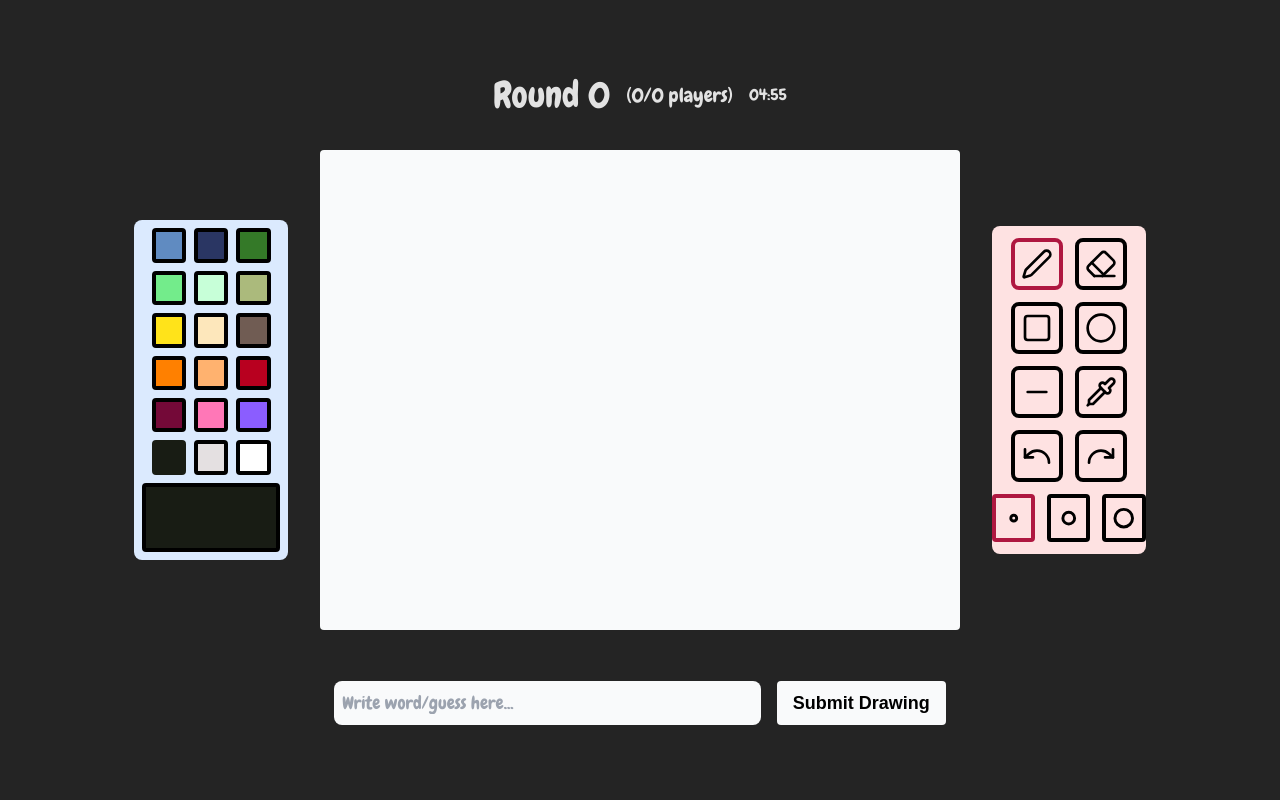
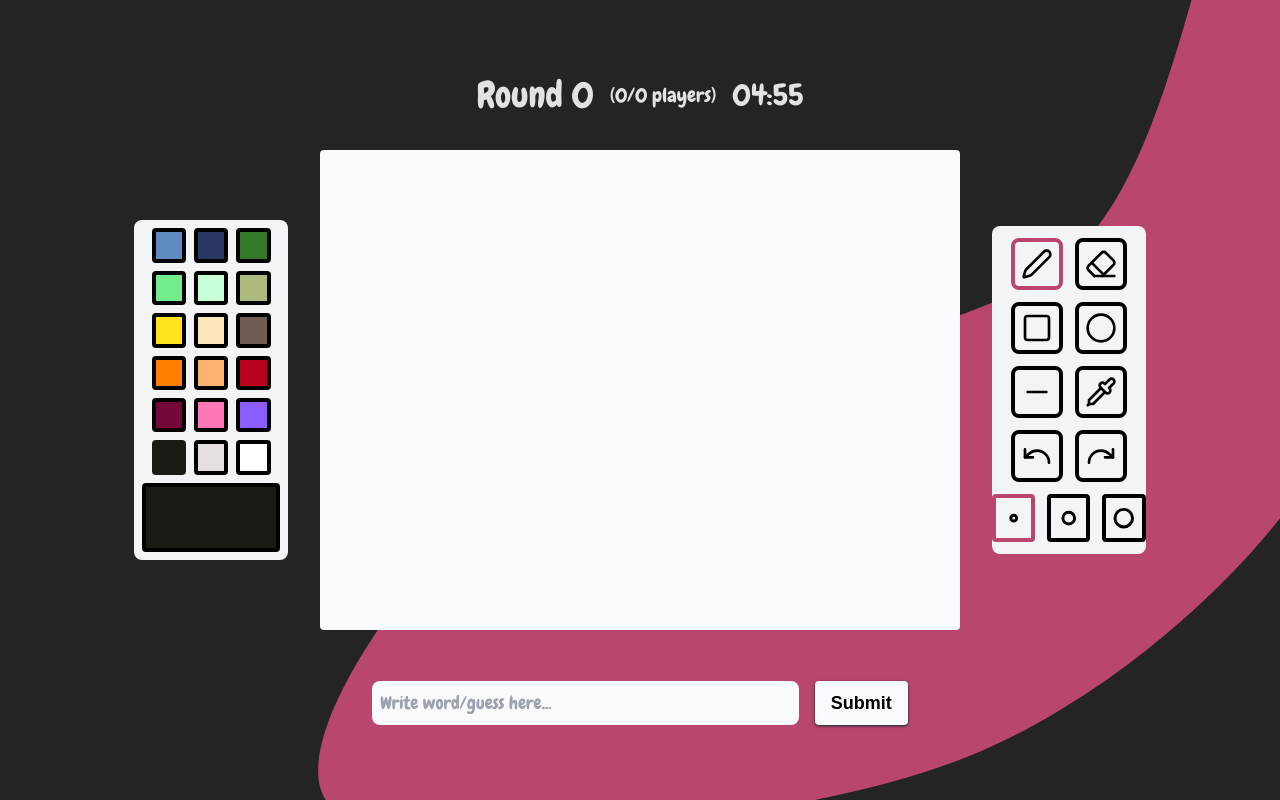
Before and after one commit to matjohn10/Flow, a React (Vite) app: page /game-time/1/play in a window 1280 px wide. Built offline with nearby package versions, Linux system fonts and the light colour scheme; no server answers; a web font is replaced by a local one.

Commit message:
Style - Added proper UI to every page.

```diff
--- a/src/App.tsx
+++ b/src/App.tsx
@@ -1,13 +1,37 @@
 import { Link } from "react-router-dom";
 import { APP_NAME } from "./constants";
+import { isMobile } from "react-device-detect";
 
+// TODO: Make design
 function App() {
   return (
-    <div className="w-full h-full flex flex-col justify-center items-center p-10 gap-4">
-      <h1 className="font-extrabold text-5xl">{APP_NAME}</h1>
-      <button className="bg-gray-200 border-2 rounded text-black px-4 py-2">
-        <Link to="/game">Start Game</Link>
-      </button>
+    <div className="relative w-full h-full flex flex-col p-24 gap-4">
+      <h1 className="font-extrabold text-7xl md:text-9xl">{APP_NAME}</h1>
+
+      <p className="font-semibold text-2xl sm:text-4xl ml-4 md:ml-12">
+        Draw. Guess. Pass. Laugh.
+      </p>
+      <p className="font-semibold text-sm sm:text-lg ml-4 md:ml-12">
+        Unleash your creativity and connect with friends in a fun, fast-paced
+        game of drawing and guessing!
+      </p>
+      <div className="flex w-full h-full justify-center items-center">
+        <button className="bg-gray-200 border-2 rounded text-black px-4 md:px-8 py-2 md:py-3 text-2xl font-semibold shadow shadow-gray-800">
+          <Link to="/game">Start Game</Link>
+        </button>
+      </div>
+      {isMobile ? (
+        <div className="absolute -z-40 flex top-0 left-0 w-full h-full">
+          <img className="w-full object-cover" src="/bg-home.svg" alt="svg" />
+        </div>
+      ) : (
+        <div
+          style={{ width: window.innerWidth, height: window.innerHeight }}
+          className="absolute -right-[250px] -z-40 flex justify-center items-center"
+        >
+          <img className="w-full" src="/bg-home.svg" alt="svg" />
+        </div>
+      )}
     </div>
   );
 }
--- a/src/components/ColorsBoard.tsx
+++ b/src/components/ColorsBoard.tsx
@@ -8,7 +8,7 @@ interface props {
 
 function ColorsBoard({ currColor, setColor }: props) {
   return (
-    <div className="flex flex-wrap justify-center w-full md:w-1/6 xl:w-[12%] h-auto bg-blue-100 rounded-lg p-2 gap-2">
+    <div className="flex flex-wrap justify-center w-full md:w-1/6 xl:w-[12%] h-auto bg-gray-100 rounded-lg p-2 gap-2">
       {COLORS.map((c) => (
         <div
           key={c}
--- a/src/components/GameEnd.tsx
+++ b/src/components/GameEnd.tsx
@@ -9,14 +9,17 @@ import {
 } from "../utils/helpers";
 import { useEffect, useState } from "react";
 import { ShowingContent } from "../utils/types";
+import { isMobile } from "react-device-detect";
+import { ArrowBigLeft } from "lucide-react";
 
+// TODO: Add check for gameID, it not navigate to home page
 function GameEnd() {
   const params = useParams();
   const navigate = useNavigate();
   const roomId = params.roomId;
 
-  const { data, isLoading } = useFullGame(roomId ?? "");
-  //const { data, isLoading } = useGameTest();
+  //const { data, isLoading } = useFullGame(roomId ?? "");
+  const { data, isLoading } = useGameTest();
 
   // content, from-username, from-avatar, from-color
   const [playerContentShowing, setPlayerContentShowing] = useState<
@@ -98,12 +101,11 @@ function GameEnd() {
           navigate("/");
         }}
       >
-        Leave
+        <ArrowBigLeft color="white" className="w-12 h-10" />
       </div>
-      <h1 className="text-4xl font-bold">Game Room ({roomId})</h1>
-      <div className="w-full border-[1px] border-gray-100 my-4" />
-      <div className="flex flex-col md:flex-row w-full md:w-2/3 min-w-[350px] md:min-w-[725px] h-full border-2 border-gray-50 rounded-lg">
-        <div className="flex flex-wrap justify-center md:justify-start md:flex-col gap-2 p-4 w-full md:w-1/4 md:border-r-2 md:border-gray-50">
+      <h1 className="text-3xl sm:text-6xl font-bold">Game Room ({roomId})</h1>
+      <div className="flex flex-col md:flex-row w-full md:w-2/3 min-w-[350px] md:min-w-[725px] h-full border-2 border-gray-900 rounded-lg">
+        <div className="flex flex-wrap bg-dark justify-center md:justify-start md:flex-col gap-2 p-4 w-full md:w-1/4 md:border-r-2 md:border-gray-50">
           {isLoading || !data ? (
             <p>No Players</p>
           ) : (
@@ -140,9 +142,13 @@ function GameEnd() {
             })
           )}
         </div>
-        <div className="flex flex-col gap-2 p-4 w-full md:w-3/4 items-center overflow-scroll">
+        <div className="flex flex-col gap-2 p-4 w-full md:w-3/4 items-center overflow-scroll md:bg-dark-50">
           {playerContentShowing.length === 0 ? (
-            <p>Select a player...</p>
+            isCreator() ? (
+              <p>Select a player...</p>
+            ) : (
+              <p>Waiting for host</p>
+            )
           ) : (
             <>
               {playerContentShowing.slice(0, sliceShown).map((c, i) =>
@@ -217,6 +223,19 @@ function GameEnd() {
           )}
         </div>
       </div>
+
+      {isMobile ? (
+        <div className="absolute -z-40 flex top-0 left-0 w-full h-full">
+          <img className="w-full object-cover" src="/bg-home.svg" alt="svg" />
+        </div>
+      ) : (
+        <div
+          style={{ width: window.innerWidth, height: window.innerHeight }}
+          className="absolute -right-[250px] -z-40 flex justify-center items-center"
+        >
+          <img className="w-full" src="/bg-home.svg" alt="svg" />
+        </div>
+      )}
     </div>
   );
 }
--- a/src/components/GamePage.tsx
+++ b/src/components/GamePage.tsx
@@ -14,6 +14,7 @@ import { DrawStep } from "../utils/types";
 import { isMobile } from "react-device-detect";
 import { MAX_DRAW, MAX_GUESS } from "../constants";
 
+// TODO: Add check for gameID, it not navigate to home page
 function GamePage() {
   const query = useQueryClient();
   const params = useParams();
@@ -27,12 +28,6 @@ function GamePage() {
   const ref = useRef<HTMLCanvasElement>(null);
   const [ctx, setCtx] = useState<CanvasRenderingContext2D>();
   const [drawingStack, setDrawingStack] = useState<DrawStep[]>([]);
-  const [canvasWidth, setCanvasWidth] = useState(
-    isMobile ? window.innerWidth : window.innerWidth / 2
-  );
-  const [canvasHeight, setCanvasHeight] = useState(
-    ratioCanvas(isMobile ? window.innerWidth : window.innerWidth / 2, false)
-  );
   const [timer, setTimer] = useState(0);
   const timerStart = useRef(Date.now());
 
@@ -197,14 +192,19 @@ function GamePage() {
         </div>
       ) : (
         <div className="flex flex-col w-full h-full items-center justify-center gap-2">
-          <div className="flex w-full justify-center items-center gap-4 mb-6 lg:mb-0 px-4">
-            <h1 className="font-semibold text-2xl lg:text-4xl">
-              Round {data?.round ?? 0}
-            </h1>
+          <div className="flex flex-col sm:flex-row w-full justify-center items-center gap-4 mb-6 lg:mb-0 px-4">
+            <h1 className="font-semibold text-4xl">Round {data?.round ?? 0}</h1>
             <h2 className="hidden lg:block font-semibold text-xl">
               ({entryCount}/{data?.players.length ?? 0} players)
             </h2>
-            <p>{displayTime(getRoundTime() - timer)}</p>
+            <p
+              style={{
+                color: getRoundTime() - timer < 10 ? "#b9466c" : "#ffffffde",
+              }}
+              className="font-semibold text-3xl p-0 m-0"
+            >
+              {displayTime(getRoundTime() - timer)}
+            </p>
           </div>
 
           <DrawingBoard
@@ -243,7 +243,7 @@ function GamePage() {
             />
             {isDrawingRound(data?.round) ? (
               <button
-                className="font-semibold text-lg bg-gray-50 text-black px-4 py-2 rounded"
+                className="font-semibold text-lg bg-gray-50 text-black px-4 py-2 rounded shadow shadow-gray-800"
                 disabled={!data}
                 onClick={handleDrawingSubmit}
               >
@@ -255,7 +255,7 @@ function GamePage() {
               </button>
             ) : (
               <button
-                className="font-semibold text-lg bg-gray-50 text-black px-4 py-2 rounded"
+                className="font-semibold text-lg bg-gray-50 text-black px-4 py-2 rounded shadow shadow-gray-800"
                 onClick={handleEntrySubmit}
                 disabled={!data || isPending || isDrawingPending}
               >
@@ -265,6 +265,23 @@ function GamePage() {
           </div>
         </div>
       )}
+
+      {isMobile ? (
+        <div className="absolute -z-40 flex top-0 left-0 w-full h-4/5">
+          <img
+            className="w-full object-cover rotate-180"
+            src="/bg-home.svg"
+            alt="svg"
+          />
+        </div>
+      ) : (
+        <div
+          style={{ width: window.innerWidth, height: window.innerHeight }}
+          className="absolute -right-[250px] -z-40 flex justify-center items-center"
+        >
+          <img className="w-full" src="/bg-home.svg" alt="svg" />
+        </div>
+      )}
     </div>
   );
 }
--- a/src/components/PlayerChooseAvatar.tsx
+++ b/src/components/PlayerChooseAvatar.tsx
@@ -8,7 +8,7 @@ function PlayerChooseAvatar({ name, color, icon, setIcon }: props) {
   return (
     <div
       onClick={() => setIcon(name)}
-      style={{ backgroundColor: icon === name ? color : "#242424" }}
+      style={{ backgroundColor: icon === name ? color : "transparent" }}
       className="flex w-1/3 aspect-square justify-center items-center rounded-lg hover:opacity-75 hover:cursor-pointer active:opacity-20"
     >
       <img src={`/avatars/${name}.png`} className="w-full h-full" />
--- a/src/components/StartPage.tsx
+++ b/src/components/StartPage.tsx
@@ -3,7 +3,8 @@ import { socket } from "../utils/socket";
 import { useNavigate } from "react-router-dom";
 import { ArrowBigLeft, CircleCheckBig, CircleX } from "lucide-react";
 import PlayerChooseAvatar from "./PlayerChooseAvatar";
-import { ICONS } from "../constants";
+import { ICONS, ROOM_ID_LEN } from "../constants";
+import { isMobile } from "react-device-detect";
 
 function StartPage() {
   const [username, setUsername] = useState("");
@@ -26,7 +27,8 @@ function StartPage() {
   }, []);
 
   const handleJoin = () => {
-    if (!roomToJoin || roomToJoin.length < 5) return;
+    if (!roomToJoin || roomToJoin.length < ROOM_ID_LEN) return;
+    // TODO: check username for edge cases like only spaces or no letters
     const player = {
       playerId: localStorage.getItem("user-id") ?? "",
       username,
@@ -84,7 +86,7 @@ function StartPage() {
       {!error ? (
         <></>
       ) : (
-        <div className="text-red-700">
+        <div className="text-red-700 bg-gray-100 px-2 rounded">
           This game ID does not exist. Please try another one.
         </div>
       )}
@@ -95,8 +97,8 @@ function StartPage() {
             disabled={pressed && (!username || !color || !icon)}
             className={
               !pressed
-                ? "bg-gray-200 border-2 rounded text-black font-semibold px-4 py-2"
-                : "bg-gray-200 border-2 rounded text-green-700 font-semibold px-4 py-2"
+                ? "bg-gray-200 border-2 rounded text-black font-semibold px-4 py-2 shadow shadow-gray-800"
+                : "bg-gray-200 border-2 rounded text-green-700 font-semibold px-4 py-2 shadow shadow-gray-800"
             }
           >
             {!pressed ? "Join" : <CircleCheckBig />}
@@ -106,7 +108,7 @@ function StartPage() {
           ) : (
             <button
               onClick={() => setPressed((prev) => !prev)}
-              className="bg-gray-200 border-2 rounded text-red-800 font-semibold px-4 py-2"
+              className="bg-gray-200 border-2 rounded text-red-800 font-semibold px-4 py-2 shadow shadow-gray-800"
             >
               <CircleX />
             </button>
@@ -127,7 +129,7 @@ function StartPage() {
               socket.emit("create-room", playerString);
             }}
             disabled={!username || !color || !icon}
-            className="bg-gray-200 border-2 rounded text-black font-semibold px-4 py-2"
+            className="bg-gray-200 border-2 rounded text-black font-semibold px-4 py-2 shadow shadow-gray-800"
           >
             Create
           </button>
@@ -144,6 +146,19 @@ function StartPage() {
           />
         )}
       </div>
+
+      {isMobile ? (
+        <div className="absolute -z-40 flex bot-0 left-0 w-full h-full">
+          <img className="w-full object-cover" src="/bg-home.svg" alt="svg" />
+        </div>
+      ) : (
+        <div
+          style={{ width: window.innerWidth, height: window.innerHeight }}
+          className="absolute -right-[250px] -z-40 flex justify-center items-center"
+        >
+          <img className="w-full" src="/bg-home.svg" alt="svg" />
+        </div>
+      )}
     </div>
   );
 }
--- a/src/components/ToolsBoard.tsx
+++ b/src/components/ToolsBoard.tsx
@@ -1,14 +1,4 @@
-import {
-  Circle,
-  Dot,
-  Eraser,
-  Minus,
-  Pen,
-  Pipette,
-  Redo,
-  Square,
-  Undo,
-} from "lucide-react";
+import { Dot, Redo, Undo } from "lucide-react";
 import { Tool } from "../utils/types";
 import { isMobile } from "react-device-detect";
 import { TOOLS } from "../constants";
@@ -31,14 +21,14 @@ function ToolsBoard({
   setCurrentTool,
 }: props) {
   return (
-    <div className="flex flex-wrap w-full md:w-1/6 xl:w-[12%] justify-center h-auto bg-red-100 rounded-lg p-3 gap-3">
+    <div className="flex flex-wrap w-full md:w-1/6 xl:w-[12%] justify-center h-auto bg-gray-100 rounded-lg p-3 gap-3">
       {TOOLS.map((t) => (
         <div
           onClick={() => setCurrentTool(t.name)}
           style={{
             border:
               currentTool === t.name
-                ? `${isMobile ? 2 : 4}px solid #AF1740`
+                ? `${isMobile ? 2 : 4}px solid #b9466c`
                 : `${isMobile ? 0 : 4}px solid black`,
           }}
           className="flex justify-center items-center w-[5%] md:w-2/5 aspect-square border-gray-900 rounded-lg hover:bg-gray-100 hover:cursor-pointer active:opacity-20"
@@ -70,7 +60,7 @@ function ToolsBoard({
           style={{
             border:
               currStrokeWidth === 4
-                ? `${isMobile ? 2 : 4}px solid #AF1740`
+                ? `${isMobile ? 2 : 4}px solid #b9466c`
                 : `${isMobile ? 0 : 4}px solid black`,
           }}
           className="flex justify-center items-center w-[18%] md:w-1/3 aspect-square rounded border-gray-900"
@@ -82,7 +72,7 @@ function ToolsBoard({
           style={{
             border:
               currStrokeWidth === 8
-                ? `${isMobile ? 2 : 4}px solid #AF1740`
+                ? `${isMobile ? 2 : 4}px solid #b9466c`
                 : `${isMobile ? 0 : 4}px solid black`,
           }}
           className="flex justify-center items-center w-[18%] md:w-1/3 aspect-square rounded border-gray-900"
@@ -94,7 +84,7 @@ function ToolsBoard({
           style={{
             border:
               currStrokeWidth === 12
-                ? `${isMobile ? 2 : 4}px solid #AF1740`
+                ? `${isMobile ? 2 : 4}px solid #b9466c`
                 : `${isMobile ? 0 : 4}px solid black`,
           }}
           className="flex justify-center items-center w-[18%] md:w-1/3 aspect-square rounded border-gray-900"
--- a/src/components/WaitPage.tsx
+++ b/src/components/WaitPage.tsx
@@ -7,7 +7,9 @@ import { ParseToPlayer } from "../utils/helpers";
 import PlayerCard from "./PlayerCard";
 import { ArrowBigLeft } from "lucide-react";
 import { TestPlayers } from "../constants";
+import { isMobile } from "react-device-detect";
 
+// TODO: Add check for gameID, it not navigate to home page
 function WaitPage() {
   const query = useQueryClient();
   const params = useParams();
@@ -64,10 +66,9 @@ function WaitPage() {
             Players ready to play (min 4): {data?.players.length ?? 0}/8
           </p>
           <div className="flex flex-wrap justify-center w-4/5 md:w-1/2 gap-1">
-            {/* TODO: Set back real players */}
-            {TestPlayers.map((c) => {
-              //data?.players
-              const p = c; //ParseToPlayer(c);
+            {data?.players.map((c) => {
+              //
+              const p = ParseToPlayer(c); // p = c;
               return <PlayerCard player={p} key={p.playerId} />;
             })}
           </div>
@@ -76,7 +77,7 @@ function WaitPage() {
               onClick={handleStartGame}
               //TODO: Re-enable disabling of button
               //disabled={(data?.players.length ?? 0) < 4}
-              className="bg-gray-50 rounded mt-4 px-4 py-2 flex items-center justify-center text-black font-semibold hover:opacity-80 hover:cursor-pointer active:opacity-20 disabled:hover:opacity-90 disabled:cursor-default disabled:opacity-90"
+              className="bg-gray-50 rounded mt-4 px-4 py-2 flex items-center justify-center text-black font-semibold hover:opacity-80 hover:cursor-pointer active:opacity-20 disabled:hover:opacity-90 disabled:cursor-default disabled:opacity-90 shadow shadow-gray-800"
             >
               Start Game
             </button>
@@ -85,6 +86,19 @@ function WaitPage() {
           )}
         </>
       )}
+
+      {isMobile ? (
+        <div className="absolute -z-40 flex top-0 left-0 w-full h-full">
+          <img className="w-full object-cover" src="/bg-home.svg" alt="svg" />
+        </div>
+      ) : (
+        <div
+          style={{ width: window.innerWidth, height: window.innerHeight }}
+          className="absolute -right-[250px] -z-40 flex justify-center items-center"
+        >
+          <img className="w-full" src="/bg-home.svg" alt="svg" />
+        </div>
+      )}
     </div>
   );
 }
--- a/src/constants.ts
+++ b/src/constants.ts
@@ -83,6 +83,7 @@ export const MAX_GUESS = 90 as const;
 export const MAX_DRAW = 300 as const;
 export const MAIN_MOUSE_BUTTON = 0 as const;
 export const CANVAS_COLOR = "#f9fafb" as const;
+export const ROOM_ID_LEN = 5 as const;
 
 export const TestPlayers = [
   {
--- a/src/index.css
+++ b/src/index.css
@@ -11,7 +11,7 @@
   font-weight: 400;
 
   color-scheme: light dark;
-  color: rgba(255, 255, 255, 0.87);
+  color: #ffffffde;
   background-color: #242424;
 
   font-synthesis: none;
--- a/src/utils/helpers.ts
+++ b/src/utils/helpers.ts
@@ -87,7 +87,7 @@ export const pixelToRGBA = (pixels: Uint8ClampedArray) => {
 };
 
 export function isDrawingRound(round?: number) {
-  if (!round) return true; // TODO: change back to false when done testing
+  if (!round) return false;
   return round % 2 === 0;
 }
 
```
Also changed, not shown: tailwind.config.js (+10 -1 lines), public/bg-home.svg (added), 1 other file (tests, documents, lock files or other folders).
